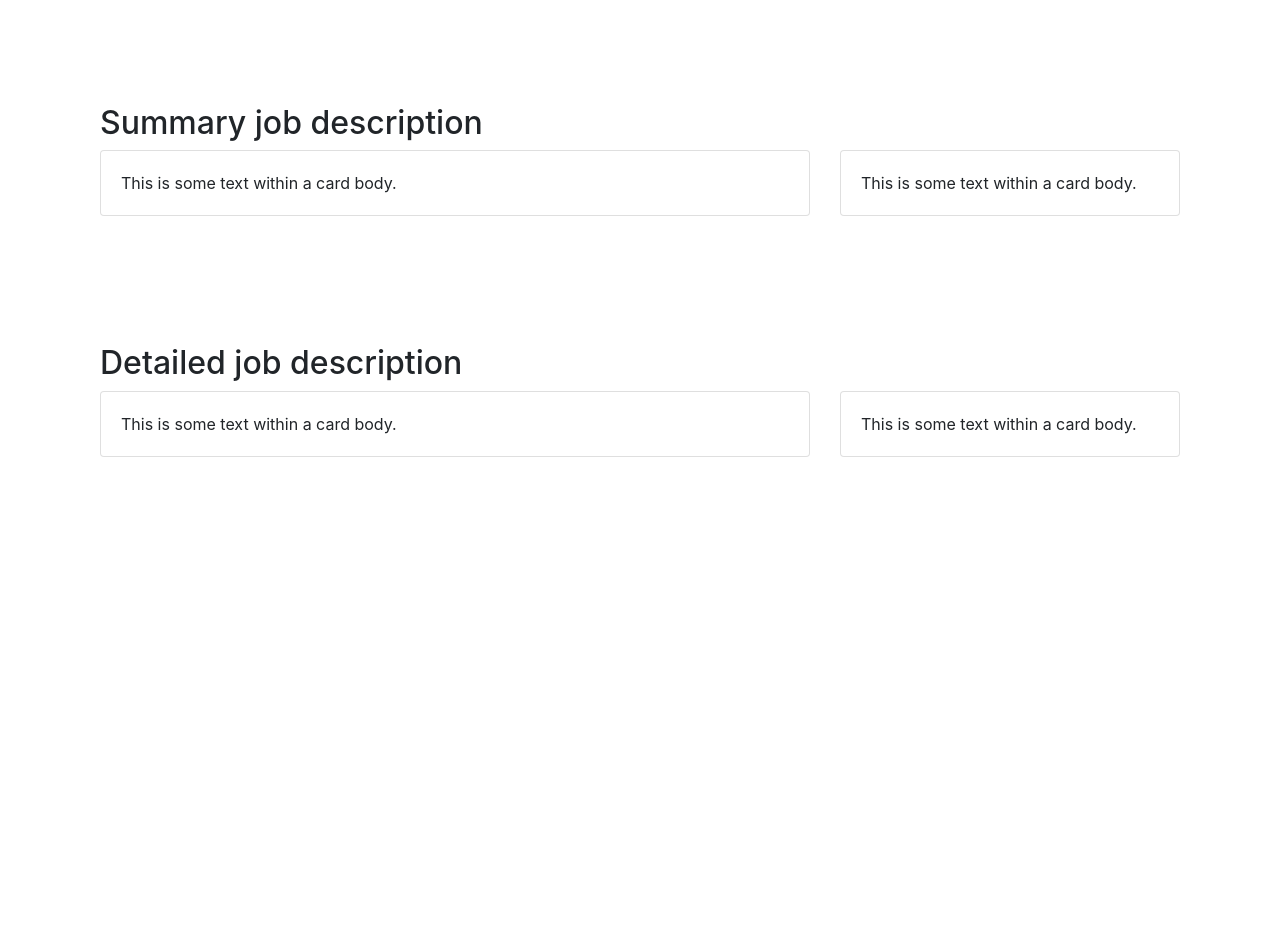
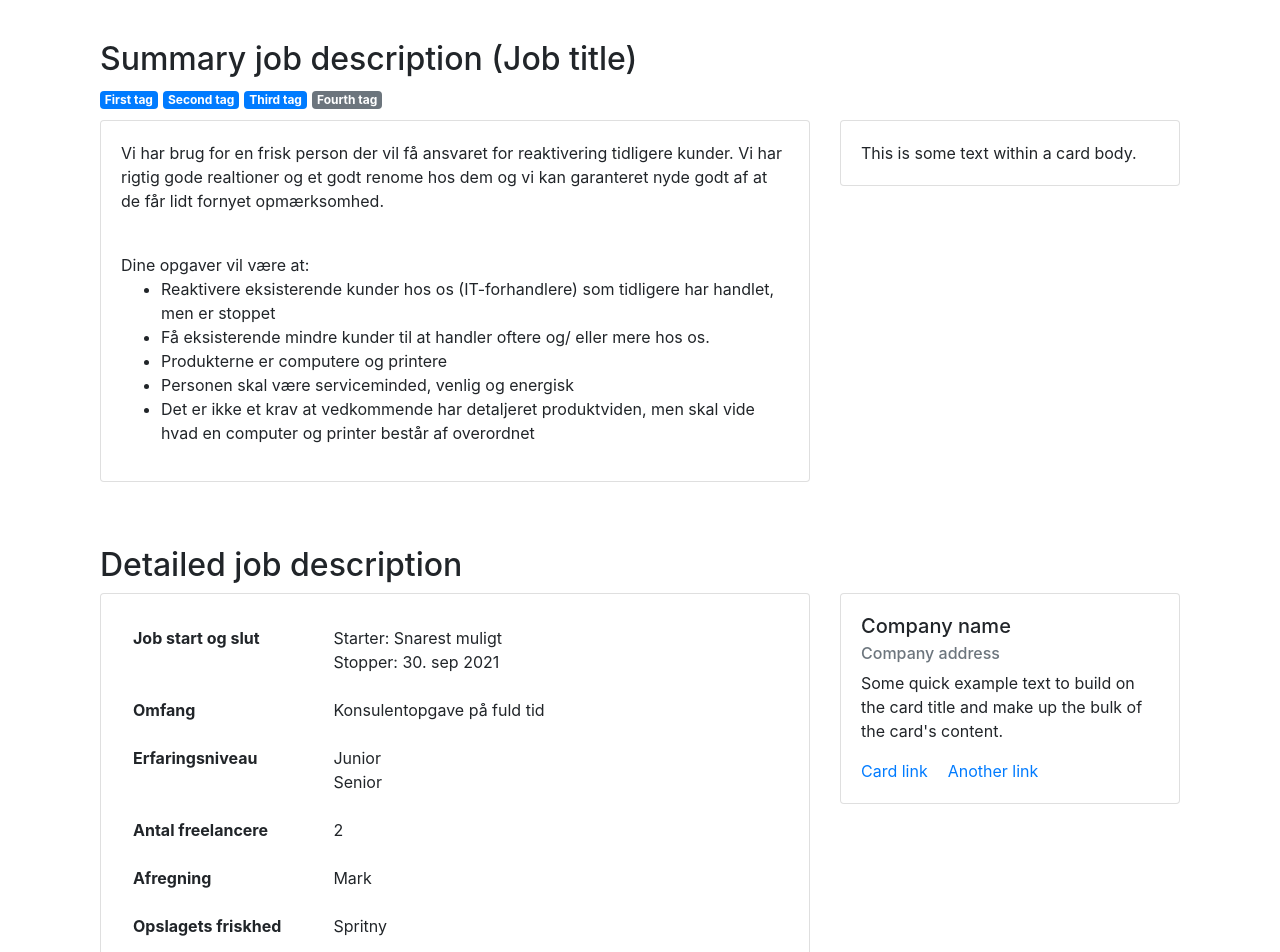
Before and after one commit to outrageousbog/Freelance-portal, a React (Create React App) app: page /#/detailedjob in a window 1280 px wide. Shown: the part 80-1032 px from the top of the page. Before the commit the page ends 800 px from the top, so only its background shows below. Built offline with nearby package versions, Linux system fonts and the light colour scheme.

Commit message:
Added summary description and detailed description. Also added company info.

```diff
--- a/src/DetailedJobPage/DetailedJobPage.css
+++ b/src/DetailedJobPage/DetailedJobPage.css
@@ -1,3 +1,8 @@
 .summary-Job-Description {
-    padding: 10%;
+    padding: 5%;
 }
+
+.badge, .badge-secondary {
+    margin-right: 0.5%;
+    margin-bottom: 1%;
+}
--- a/src/DetailedJobPage/DetailedJobPage.js
+++ b/src/DetailedJobPage/DetailedJobPage.js
@@ -6,18 +6,37 @@ import InputGroup from "react-bootstrap/InputGroup";
 import FormControl from "react-bootstrap/FormControl";
 import Button from "react-bootstrap/Button";
 import Col from "react-bootstrap/Col";
+import Card from "react-bootstrap/Card";
 
 function DetailedJobPage() {
     return(
         <div>
             <Container className="summary-Job-Description">
                 <div className="container">
-                    <h2>Summary job description</h2>
+                    <h2>Summary job description (Job title)</h2>
+
+                    <div>
+                        <span className="badge badge-primary">First tag</span>
+                        <span className="badge badge-primary">Second tag</span>
+                        <span className="badge badge-primary">Third tag</span>
+                        <span className="badge badge-secondary">Fourth tag</span>
+                    </div>
+
                     <div className="row">
                         <div className="col-sm-8">
                             <div className="card">
                                 <div className="card-body">
-                                    This is some text within a card body.
+                                    <p>Vi har brug for en frisk person der vil få ansvaret for reaktivering tidligere kunder. Vi har rigtig gode realtioner og et godt renome hos dem og vi kan garanteret nyde godt af at de får lidt fornyet opmærksomhed.</p>
+                                    <br></br>
+
+                                    Dine opgaver vil være at:
+                                    <ul>
+                                        <li>Reaktivere eksisterende kunder hos os (IT-forhandlere) som tidligere har handlet, men er stoppet</li>
+                                        <li>Få eksisterende mindre kunder til at handler oftere og/ eller mere hos os.</li>
+                                        <li>Produkterne er computere og printere</li>
+                                        <li>Personen skal være serviceminded, venlig og energisk</li>
+                                        <li>Det er ikke et krav at vedkommende har detaljeret produktviden, men skal vide hvad en computer og printer består af overordnet</li>
+                                    </ul>
                                 </div>
                             </div>
                         </div>
@@ -40,14 +59,54 @@ function DetailedJobPage() {
                         <div className="col-sm-8">
                             <div className="card">
                                 <div className="card-body">
-                                    This is some text within a card body.
+                                    <table className="table table-borderless">
+                                        <tbody>
+                                        <tr>
+                                            <th scope="row">Job start og slut</th>
+                                            <td>Starter: Snarest muligt
+                                                <br></br>Stopper: 30. sep 2021
+                                            </td>
+                                        </tr>
+                                        <tr>
+                                            <th scope="row">Omfang</th>
+                                            <td>Konsulentopgave på fuld tid</td>
+                                        </tr>
+                                        <tr>
+                                            <th scope="row">Erfaringsniveau</th>
+                                            <td>Junior<br></br>Senior</td>
+                                        </tr>
+                                        <tr>
+                                            <th scope="row">Antal freelancere</th>
+                                            <td>2</td>
+                                        </tr>
+                                        <tr>
+                                            <th scope="row">Afregning</th>
+                                            <td>Mark</td>
+                                        </tr>
+                                        <tr>
+                                            <th scope="row">Opslagets friskhed</th>
+                                            <td>Spritny</td>
+                                        </tr>
+                                        <tr>
+                                            <th scope="row">Forventet svartid</th>
+                                            <td>Vi svarer løbende<br></br>
+                                                <p className="text-muted">Virksomhedens seneste besked sendt 1 uge
+                                                    siden</p></td>
+                                        </tr>
+                                        </tbody>
+                                    </table>
                                 </div>
                             </div>
                         </div>
                         <div className="col-sm-4">
                             <div className="card">
                                 <div className="card-body">
-                                    This is some text within a card body.
+                                    <h5 className="card-title">Company name</h5>
+                                    <h6 className="card-subtitle mb-2 text-muted">Company address</h6>
+                                    <p className="card-text">Some quick example text to build on the card title and make
+                                        up the bulk of the card's content.</p>
+                                    <a href="#" className="card-link">Card link</a>
+                                    <a href="#" className="card-link">Another link</a>
                                 </div>
                             </div>
                         </div>
```
